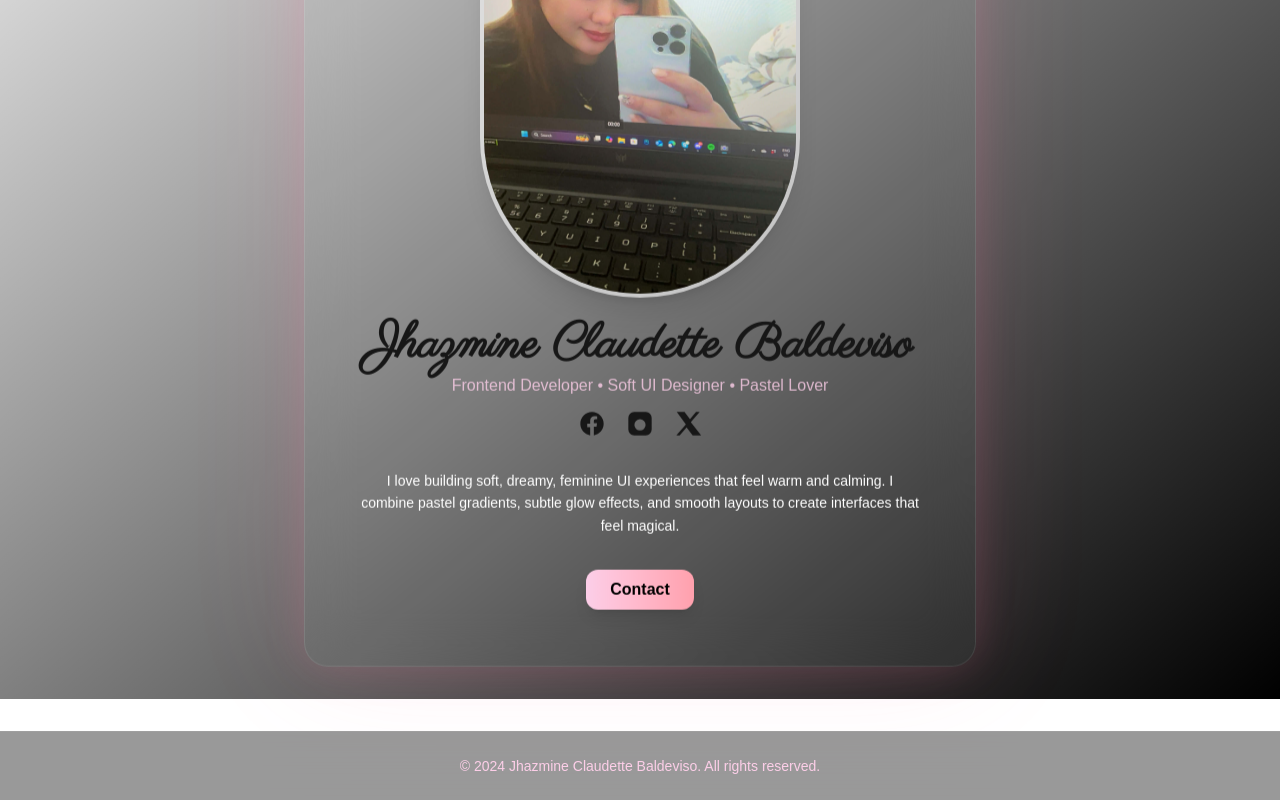
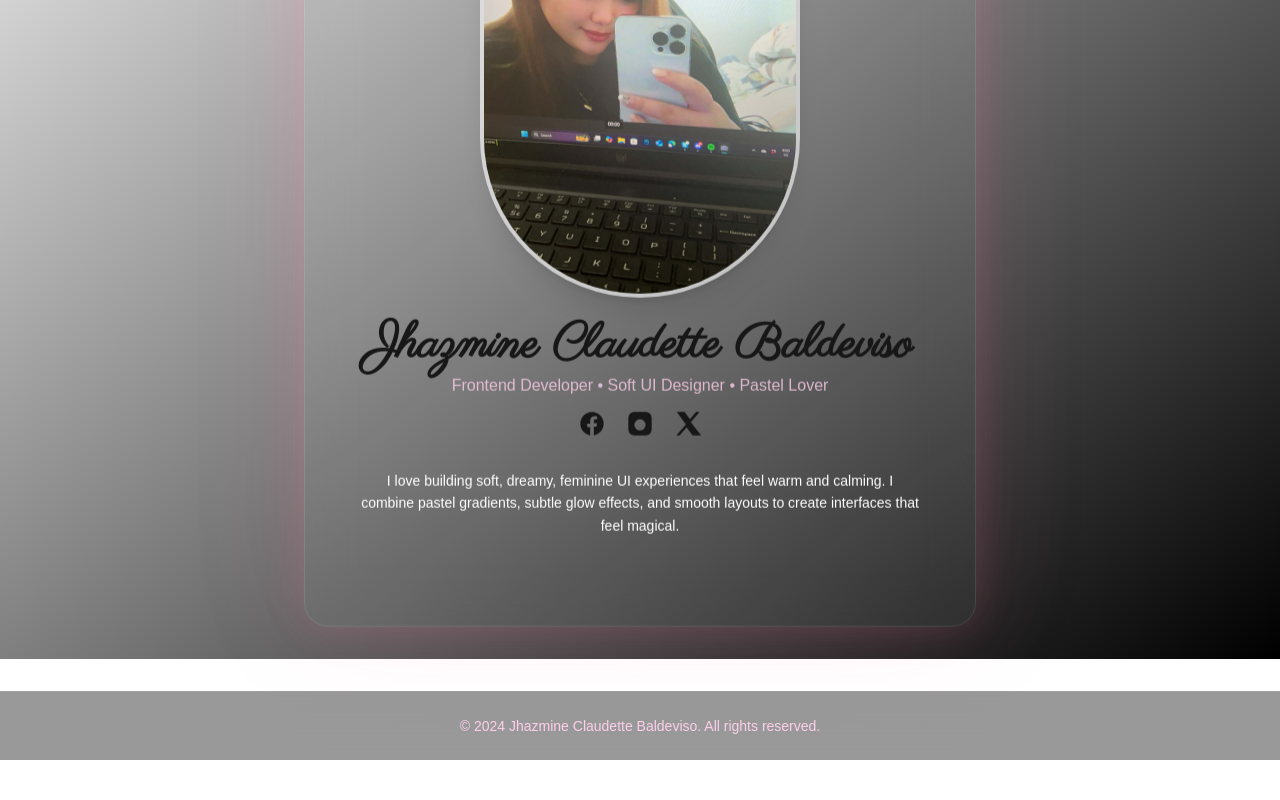
Before and after one commit to Jhazminaaa23/Baldeviso_nextjs_portfolio, a Next.js app: page /about in a window 1280 px wide. Shown: the part 431-1231 px from the top of the page. After the commit the page ends 1191 px from the top, so only its background shows below. Built offline with nearby package versions, Linux system fonts and the light colour scheme.

Commit message:
remove contact button

```diff
--- a/app/about/page.jsx
+++ b/app/about/page.jsx
@@ -55,11 +55,8 @@ export default function About() {
         </p>
 
 
-        <div className="flex justify-center gap-4 fade-up" style={{ animationDelay: "360ms" }}>
-          <Link href="/contact" className="px-6 py-2 rounded-xl bg-linear-to-r from-pink-200 to-rose-300 text-black font-semibold shadow-lg hover:brightness-110 transition">
-            Contact
-          </Link>
-        </div>
+
+
       </div>
 
 
```
